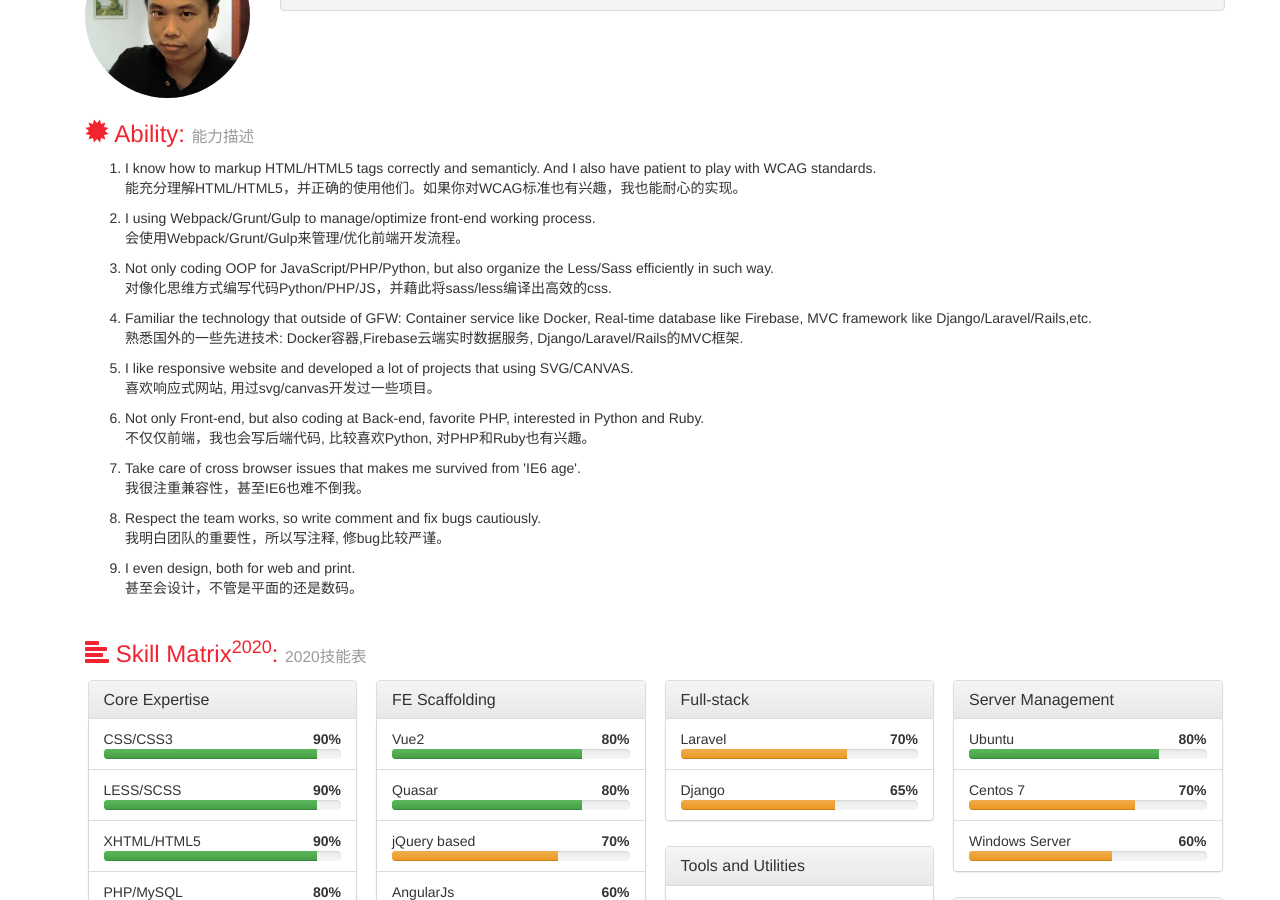
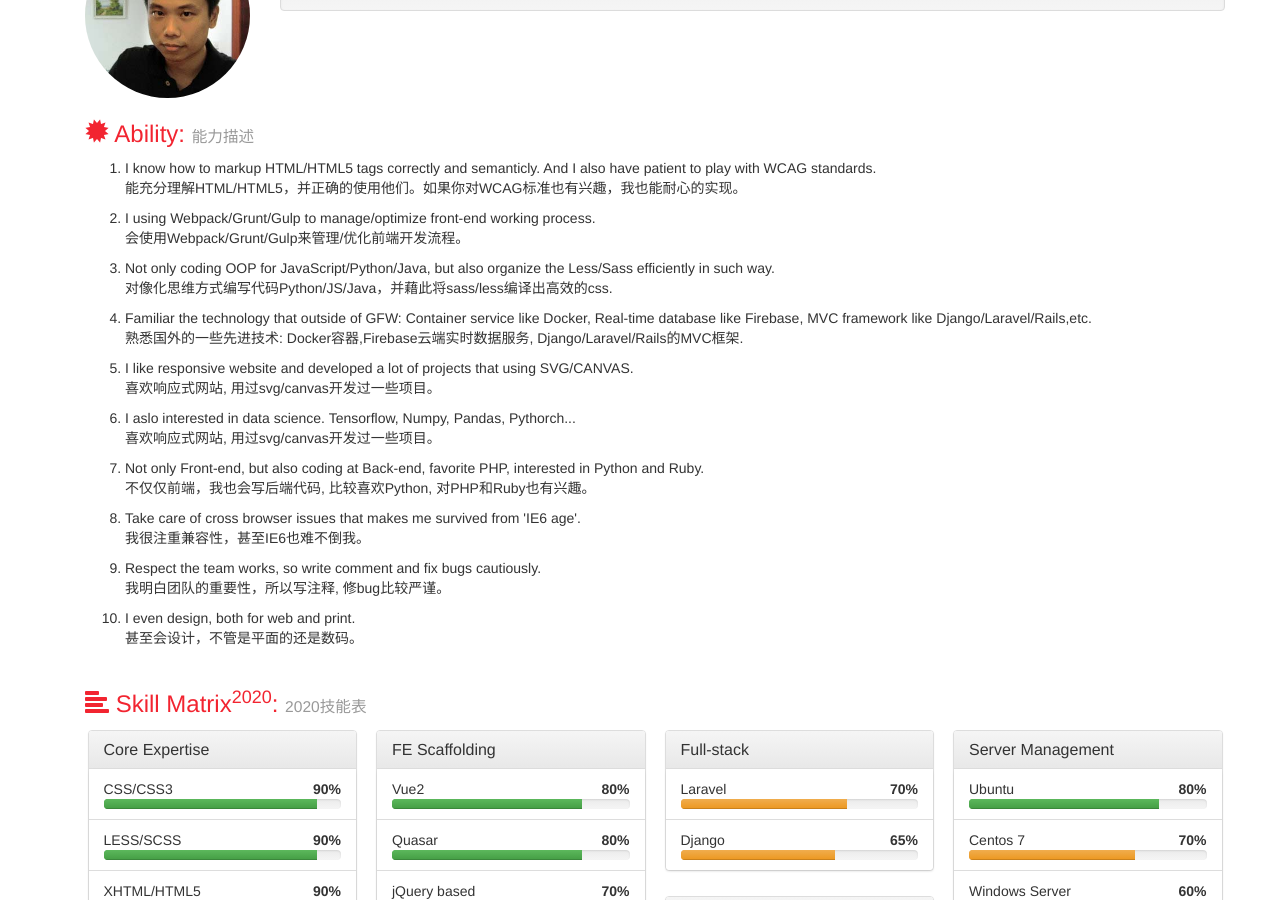
Before and after one commit to iamike/iamike.github.io, a Jekyll site: the page built from cv.html, in a window 1280 px wide and 900 px high, scrolled down 311 px. Built offline with Jekyll 4.4.1, drawn with Linux system fonts in a browser that asks for light colours; comment, search, counter and statistics services are not loaded.

Commit message:
Update assets.json

```diff
--- a/_data/assets.json
+++ b/_data/assets.json
@@ -8,8 +8,8 @@
             "ch": "会使用Webpack/Grunt/Gulp来管理/优化前端开发流程。"
         },
         {
-            "en": "Not only coding OOP for JavaScript/PHP/Python, but also organize the Less/Sass efficiently in such way.",
-            "ch": "对像化思维方式编写代码Python/PHP/JS，并藉此将sass/less编译出高效的css. "
+            "en": "Not only coding OOP for JavaScript/Python/Java, but also organize the Less/Sass efficiently in such way.",
+            "ch": "对像化思维方式编写代码Python/JS/Java，并藉此将sass/less编译出高效的css. "
         },
         {
             "en": "Familiar the technology that outside of GFW: Container service like Docker, Real-time database like Firebase, MVC framework like Django/Laravel/Rails,etc.",
@@ -20,9 +20,14 @@
             "ch": "喜欢响应式网站, 用过svg/canvas开发过一些项目。"
         },
         {
+            "en": "I aslo interested in data science. Tensorflow, Numpy, Pandas, Pythorch...",
+            "ch": "喜欢响应式网站, 用过svg/canvas开发过一些项目。"
+        },
+        {
             "en": "Not only Front-end, but also coding at Back-end, favorite PHP, interested in Python and Ruby.",
             "ch": "不仅仅前端，我也会写后端代码, 比较喜欢Python, 对PHP和Ruby也有兴趣。"
         },
+
       	{
       		"en": "Take care of cross browser issues that makes me survived from 'IE6 age'.",
       		"ch": "我很注重兼容性，甚至IE6也难不倒我。"
```
